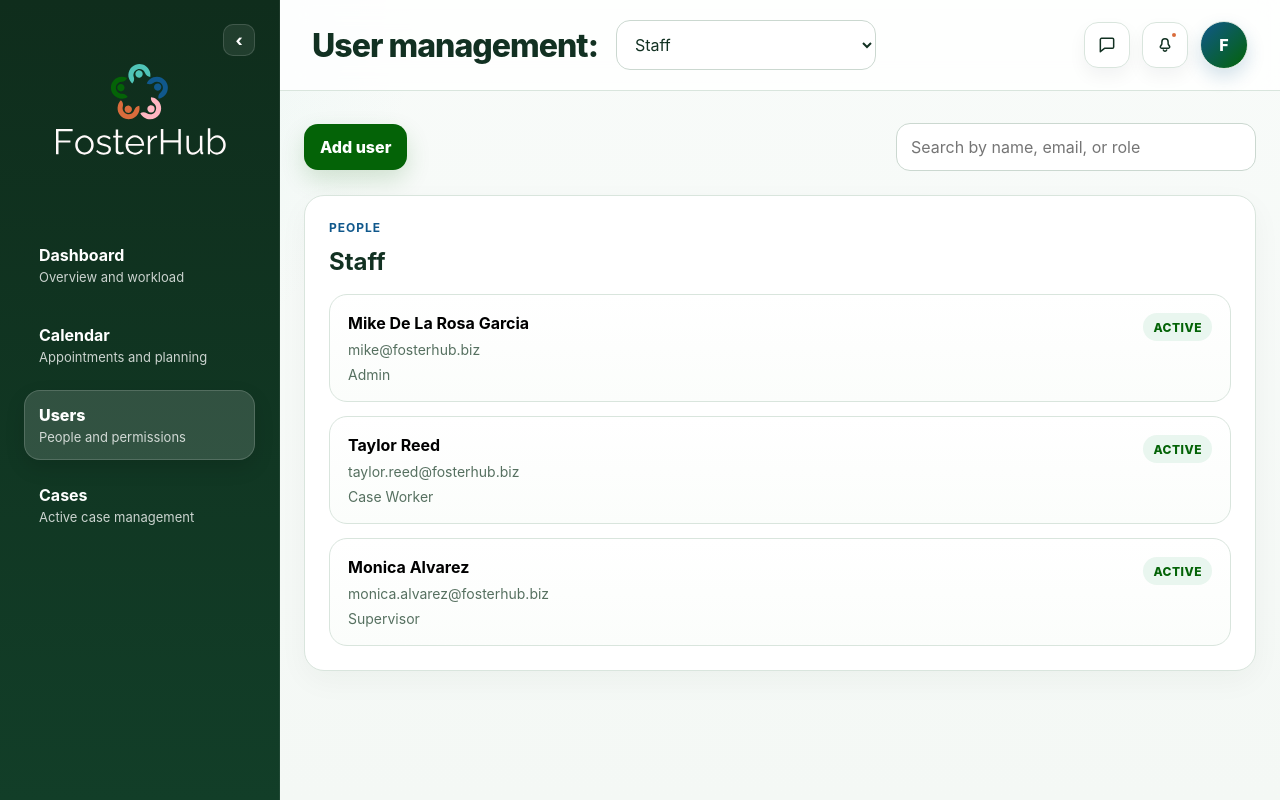
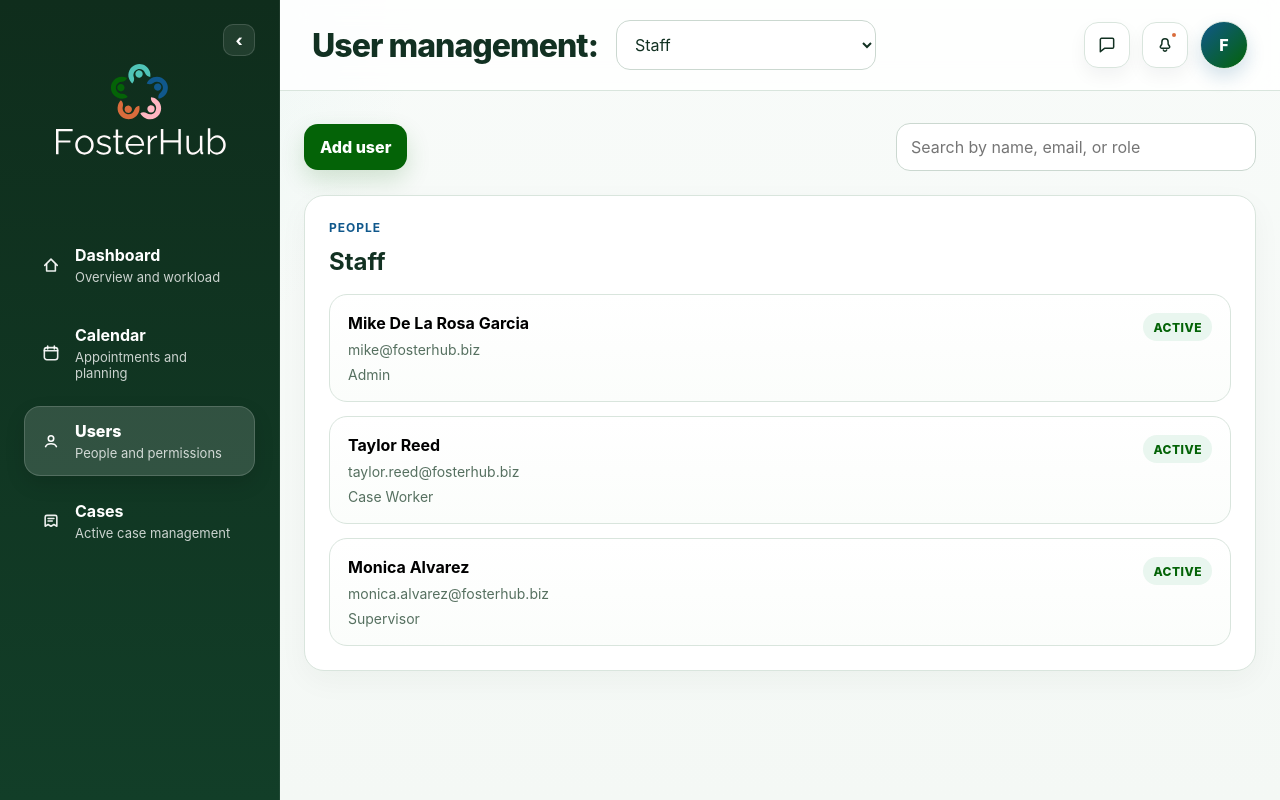
Before and after one commit to Mdelarosa93/FosterHub, a Next.js app in the folder fosterhub-app/apps/web/: page /intake in a window 1280 px wide. Built offline with nearby package versions, Linux system fonts and the light colour scheme.

Commit message:
Add sidebar icons and collapsed nav layout

```diff
--- a/fosterhub-app/apps/web/components/AppShell.tsx
+++ b/fosterhub-app/apps/web/components/AppShell.tsx
@@ -5,10 +5,54 @@ import { ReactNode, useEffect, useMemo, useState } from 'react';
 import { usePathname, useRouter } from 'next/navigation';
 
 const navItems = [
-  { href: '/dashboard', label: 'Dashboard', shortLabel: 'DB', description: 'Overview and workload' },
-  { href: '/calendar', label: 'Calendar', shortLabel: 'CL', description: 'Appointments and planning' },
-  { href: '/intake', label: 'Users', shortLabel: 'US', description: 'People and permissions' },
-  { href: '/cases', label: 'Cases', shortLabel: 'CA', description: 'Active case management' },
+  {
+    href: '/dashboard',
+    label: 'Dashboard',
+    shortLabel: 'DB',
+    description: 'Overview and workload',
+    icon: (
+      <svg width="20" height="20" viewBox="0 0 24 24" fill="none" aria-hidden="true">
+        <path d="M4.5 12.5L12 5l7.5 7.5" stroke="currentColor" strokeWidth="1.9" strokeLinecap="round" strokeLinejoin="round" />
+        <path d="M6.75 10.75V19.25H17.25V10.75" stroke="currentColor" strokeWidth="1.9" strokeLinecap="round" strokeLinejoin="round" />
+      </svg>
+    ),
+  },
+  {
+    href: '/calendar',
+    label: 'Calendar',
+    shortLabel: 'CL',
+    description: 'Appointments and planning',
+    icon: (
+      <svg width="20" height="20" viewBox="0 0 24 24" fill="none" aria-hidden="true">
+        <rect x="4" y="5.5" width="16" height="14.5" rx="3" stroke="currentColor" strokeWidth="1.9" />
+        <path d="M8 3.75V7.25M16 3.75V7.25M4 9.25H20" stroke="currentColor" strokeWidth="1.9" strokeLinecap="round" />
+      </svg>
+    ),
+  },
+  {
+    href: '/intake',
+    label: 'Users',
+    shortLabel: 'US',
+    description: 'People and permissions',
+    icon: (
+      <svg width="20" height="20" viewBox="0 0 24 24" fill="none" aria-hidden="true">
+        <path d="M12 12.25A3.25 3.25 0 1 0 12 5.75A3.25 3.25 0 1 0 12 12.25Z" stroke="currentColor" strokeWidth="1.9" />
+        <path d="M5.5 18.75C6.4 16.7 8.45 15.25 12 15.25C15.55 15.25 17.6 16.7 18.5 18.75" stroke="currentColor" strokeWidth="1.9" strokeLinecap="round" />
+      </svg>
+    ),
+  },
+  {
+    href: '/cases',
+    label: 'Cases',
+    shortLabel: 'CA',
+    description: 'Active case management',
+    icon: (
+      <svg width="20" height="20" viewBox="0 0 24 24" fill="none" aria-hidden="true">
+        <path d="M7 5.25H17C18.1 5.25 19 6.15 19 7.25V18.25L15.5 16.25L12 18.25L8.5 16.25L5 18.25V7.25C5 6.15 5.9 5.25 7 5.25Z" stroke="currentColor" strokeWidth="1.9" strokeLinejoin="round" />
+        <path d="M8.5 9H15.5M8.5 12H13.5" stroke="currentColor" strokeWidth="1.9" strokeLinecap="round" />
+      </svg>
+    ),
+  },
 ];
 
 type StoredUser = {
@@ -147,8 +191,14 @@ export function AppShell({ title, headerActions, children }: { title: ReactNode;
                 <li key={item.href}>
                   <Link
                     href={item.href}
+                    aria-label={item.label}
+                    title={sidebarCollapsed ? item.label : undefined}
                     style={{
-                      display: 'block',
+                      display: 'flex',
+                      alignItems: 'center',
+                      justifyContent: sidebarCollapsed ? 'center' : 'flex-start',
+                      gap: sidebarCollapsed ? 0 : 12,
+                      minHeight: 64,
                       padding: sidebarCollapsed ? '14px 10px' : '14px 14px',
                       borderRadius: 16,
                       background: active ? 'rgba(255,255,255,0.14)' : 'transparent',
@@ -157,11 +207,26 @@ export function AppShell({ title, headerActions, children }: { title: ReactNode;
                       textAlign: sidebarCollapsed ? 'center' : 'left',
                     }}
                   >
-                    <div style={{ fontWeight: active ? 800 : 700 }}>
-                      {sidebarCollapsed ? item.shortLabel : item.label}
-                    </div>
+                    <span
+                      aria-hidden="true"
+                      style={{
+                        width: 24,
+                        height: 24,
+                        display: 'grid',
+                        placeItems: 'center',
+                        color: active ? '#ffffff' : 'rgba(255,255,255,0.92)',
+                        flexShrink: 0,
+                      }}
+                    >
+                      {item.icon}
+                    </span>
                     {!sidebarCollapsed ? (
-                      <div style={{ fontSize: 13, opacity: 0.78, marginTop: 4 }}>{item.description}</div>
+                      <span style={{ minWidth: 0 }}>
+                        <div style={{ fontWeight: active ? 800 : 700 }}>
+                          {item.label}
+                        </div>
+                        <div style={{ fontSize: 13, opacity: 0.78, marginTop: 4 }}>{item.description}</div>
+                      </span>
                     ) : null}
                   </Link>
                 </li>
```
